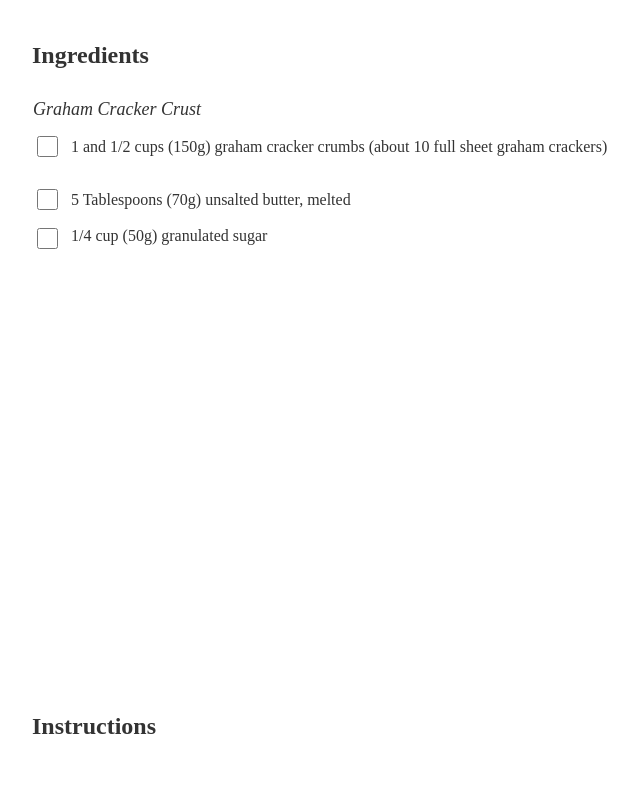
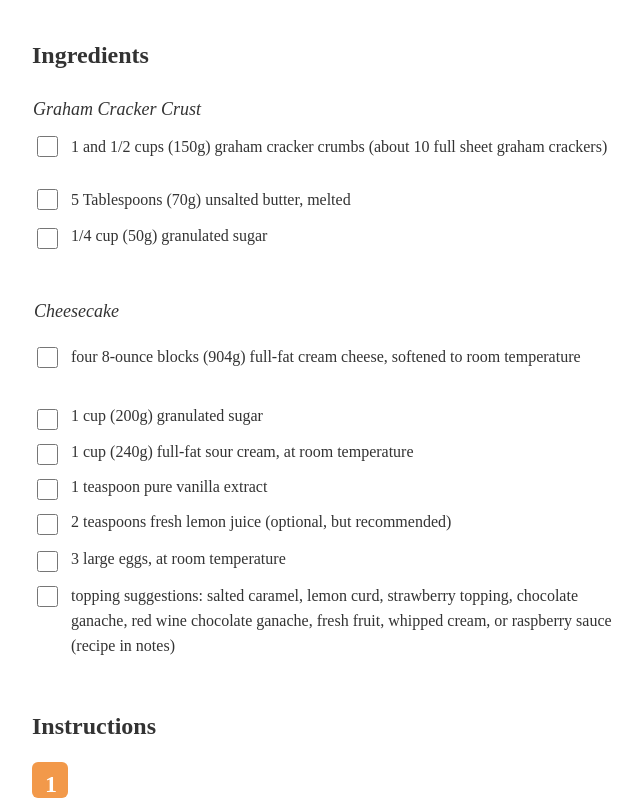
Before and after one commit to Airi-Aikawa/recipe_page, a Vue app: page / in a window 1280 px wide. Shown: the part 696-1496 px from the top of the page, without its empty margins (204-846 px from the left). Before the commit the page ends 1438 px from the top, so only its background shows below. Built offline with nearby package versions, Linux system fonts and the light colour scheme.

Commit message:
20201119_文字を増やしました

```diff
--- a/src/components/HelloWorld.vue
+++ b/src/components/HelloWorld.vue
@@ -17,21 +17,32 @@
     <label class="butter">5 Tablespoons (70g) unsalted butter, melted</label>
     <input type="checkbox" id="checkbox" v-model="checked" class="checkbox3" />
     <label class="sugar">1/4 cup (50g) granulated sugar</label>
-        <!--    <h2>Cheesecake</h2>
-    <p>
+    <h2 class="cheesecake">Cheesecake</h2>
+    <input type="checkbox" id="checkbox" v-model="checked" class="checkbox4" />
+    <label class="creamcheese">
       four 8-ounce blocks (904g) full-fat cream cheese, softened to room
       temperature
-    </p>
-    <p>1 cup (200g) granulated sugar</p>
-    <p>1 cup (240g) full-fat sour cream, at room temperature</p>
-    <p>1 teaspoon pure vanilla extract</p>
-    <p>2 teaspoons fresh lemon juice (optional, but recommended)</p>
-    <p>3 large eggs, at room temperature</p>
-    <p>
+    </label>
+    <input type="checkbox" id="checkbox" v-model="checked" class="checkbox5" />
+    <label class="cupsugar">1 cup (200g) granulated sugar</label>
+    <input type="checkbox" id="checkbox" v-model="checked" class="checkbox6" />
+    <label class="temperature"
+      >1 cup (240g) full-fat sour cream, at room temperature</label
+    >
+    <input type="checkbox" id="checkbox" v-model="checked" class="checkbox7" />
+    <label class="vanilla">1 teaspoon pure vanilla extract</label>
+    <input type="checkbox" id="checkbox" v-model="checked" class="checkbox8" />
+    <label class="juice"
+      >2 teaspoons fresh lemon juice (optional, but recommended)</label
+    >
+    <input type="checkbox" id="checkbox" v-model="checked" class="checkbox9" />
+    <label class="egg">3 large eggs, at room temperature</label>
+    <input type="checkbox" id="checkbox" v-model="checked" class="checkbox10" />
+    <label class="topping">
       topping suggestions: salted caramel, lemon curd, strawberry topping,
       chocolate ganache, red wine chocolate ganache, fresh fruit, whipped cream,
       or raspberry sauce (recipe in notes)
-    </p> -->
+    </label>
   </div>
 </template>
 
@@ -172,4 +183,178 @@ h1 {
   line-height: 20px;
   color: #333333;
 }
+.cheesecake {
+  position: absolute;
+  width: 287px;
+  height: 48px;
+  left: 238px;
+  top: 980px;
+  font-family: Playfair Display;
+  font-style: italic;
+  font-weight: normal;
+  font-size: 18px;
+  line-height: 24px;
+  color: #333333;
+}
+.checkbox4 {
+  position: absolute;
+  width: 21px;
+  height: 21px;
+  left: 237px;
+  top: 1040px;
+  border: 1px solid #828282;
+  box-sizing: border-box;
+  border-radius: 4px;
+}
+.creamcheese {
+  position: absolute;
+  width: 599px;
+  height: 50px;
+  left: 275px;
+  top: 1040px;
+  font-family: Montserrat;
+  font-style: normal;
+  font-weight: normal;
+  font-size: 16px;
+  line-height: 25px;
+  color: #333333;
+}
+.checkbox5 {
+  position: absolute;
+  width: 21px;
+  height: 21px;
+  left: 237px;
+  top: 1102px;
+  border: 1px solid #828282;
+  box-sizing: border-box;
+  border-radius: 4px;
+}
+.cupsugar {
+  position: absolute;
+  width: 246px;
+  height: 20px;
+  left: 275px;
+  top: 1102px;
+  font-family: Montserrat;
+  font-style: normal;
+  font-weight: normal;
+  font-size: 16px;
+  line-height: 20px;
+  color: #333333;
+}
+.checkbox6 {
+  position: absolute;
+  width: 21px;
+  height: 21px;
+  left: 237px;
+  top: 1137px;
+  border: 1px solid #828282;
+  box-sizing: border-box;
+  border-radius: 4px;
+}
+.temperature {
+  position: absolute;
+  width: 429px;
+  height: 25px;
+  left: 275px;
+  top: 1135px;
+  font-family: Montserrat;
+  font-style: normal;
+  font-weight: normal;
+  font-size: 16px;
+  line-height: 25px;
+  color: #333333;
+}
+.checkbox7 {
+  position: absolute;
+  width: 21px;
+  height: 21px;
+  left: 237px;
+  top: 1172px;
+  border: 1px solid #828282;
+  box-sizing: border-box;
+  border-radius: 4px;
+}
+.vanilla {
+  position: absolute;
+  width: 251px;
+  height: 20px;
+  left: 275px;
+  top: 1173px;
+  font-family: Montserrat;
+  font-style: normal;
+  font-weight: normal;
+  font-size: 16px;
+  line-height: 20px;
+  color: #333333;
+}
+.checkbox8 {
+  position: absolute;
+  width: 21px;
+  height: 21px;
+  left: 237px;
+  top: 1207px;
+  border: 1px solid #828282;
+  box-sizing: border-box;
+  border-radius: 4px;
+}
+.juice {
+  position: absolute;
+  width: 488px;
+  height: 25px;
+  left: 275px;
+  top: 1205px;
+  font-family: Montserrat;
+  font-style: normal;
+  font-weight: normal;
+  font-size: 16px;
+  line-height: 25px;
+  color: #333333;
+}
+.checkbox9 {
+  position: absolute;
+  width: 21px;
+  height: 21px;
+  left: 237px;
+  top: 1244px;
+  border: 1px solid #828282;
+  box-sizing: border-box;
+  border-radius: 4px;
+}
+.egg {
+  position: absolute;
+  width: 277px;
+  height: 25px;
+  left: 275px;
+  top: 1242px;
+  font-family: Montserrat;
+  font-style: normal;
+  font-weight: normal;
+  font-size: 16px;
+  line-height: 25px;
+  color: #333333;
+}
+.checkbox10 {
+  position: absolute;
+  width: 21px;
+  height: 21px;
+  left: 237px;
+  top: 1279px;
+  border: 1px solid #828282;
+  box-sizing: border-box;
+  border-radius: 4px;
+}
+.topping {
+  position: absolute;
+  width: 543px;
+  height: 75px;
+  left: 275px;
+  top: 1279px;
+  font-family: Montserrat;
+  font-style: normal;
+  font-weight: normal;
+  font-size: 16px;
+  line-height: 25px;
+  color: #333333;
+}
 </style>
--- a/src/components/Instruction.vue
+++ b/src/components/Instruction.vue
@@ -1,6 +1,8 @@
 <template>
     <div>
 <p class="instruction">Instructions</p>
+<p class="rectangle"></p>
+<p class="rectangle1">1</p>
     </div>
 </template>
 
@@ -24,4 +26,27 @@ font-size: 24px;
 line-height: 32px;
 color: #333333;
 }
+.rectangle{
+position: absolute;
+width: 36px;
+height: 36px;
+left: 236px;
+top: 1442px;
+background: #F2994A;
+border-radius: 6px;
+}
+.rectangle1{
+position: absolute;
+width: 10px;
+height: 32px;
+left: 249px;
+top: 1440px;
+font-family: Playfair Display;
+font-style: normal;
+font-weight: bold;
+font-size: 24px;
+line-height: 32px;
+color: #FFFFFF;
+}
+
 </style>
```
